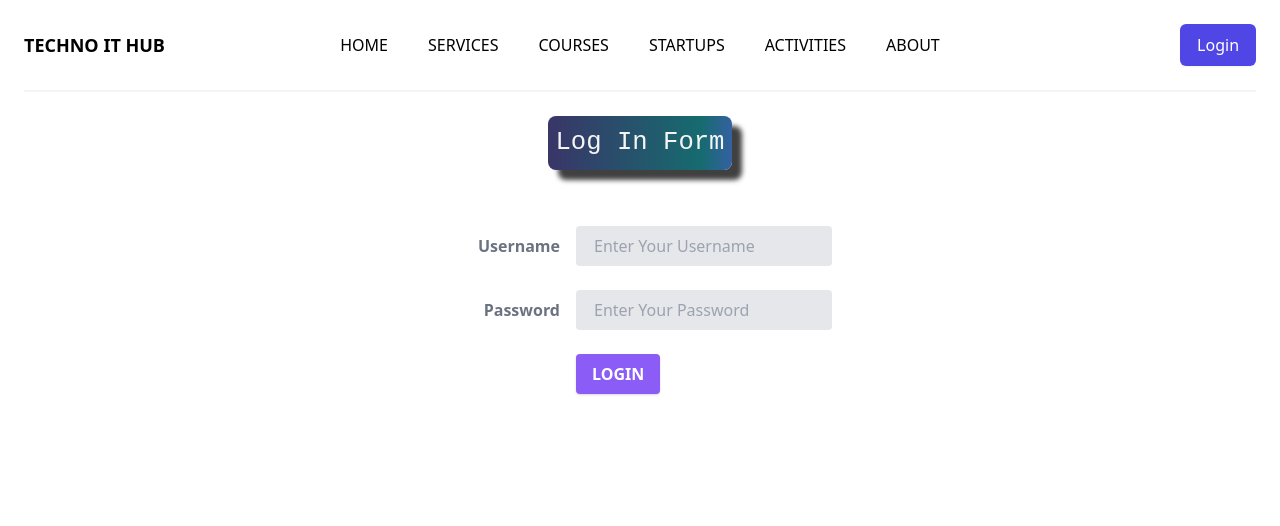
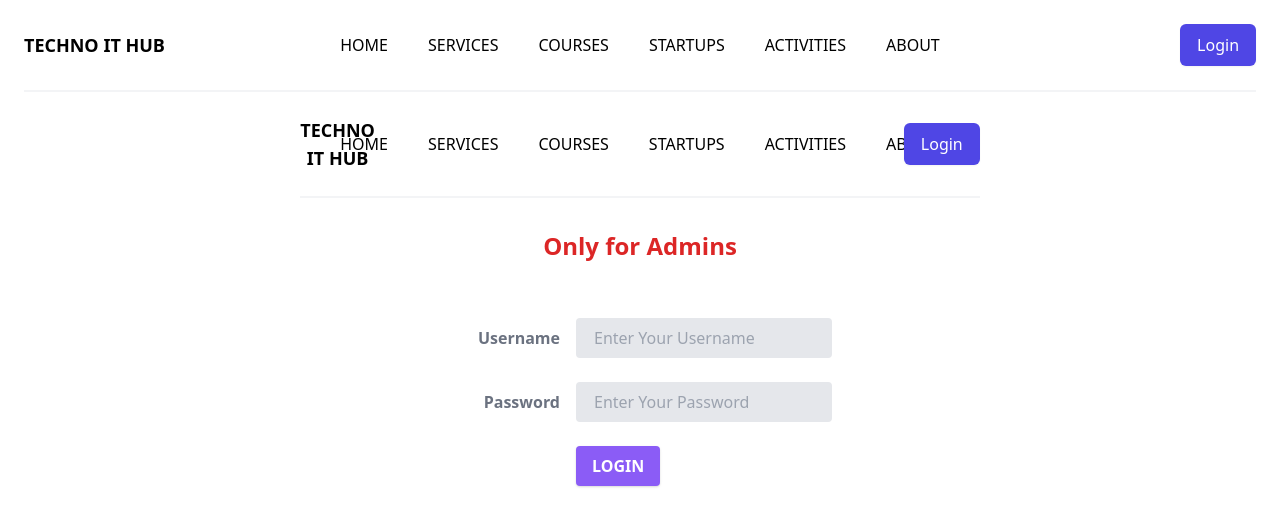
Before and after one commit to vibenr/tih-react-final, a React (Create React App) app: page /login in a window 1280 px wide. Shown: the top 526 px of the page. Built offline with nearby package versions, Linux system fonts and the light colour scheme.

Commit message:
Image added

```diff
--- a/src/Components/Card/Card.js
+++ b/src/Components/Card/Card.js
@@ -10,7 +10,6 @@ function Card({ heading, source, paragraph, button, price }) {
             src={source}
             alt="Sunset in the mountains"
           />
-        <p className="font-bold text-3xl">{source}</p>
         </>
       )}
       <div className="h-full">
--- a/src/Components/Forms/form.js
+++ b/src/Components/Forms/form.js
@@ -2,37 +2,43 @@ import React, { useState } from 'react'
 import Header from '../PageHeading/PageHeading'
 import { Navigate } from 'react-router-dom'
 import axios from 'axios'
+import Heading from '../Header/Header'
 function Form({ heading }) {
   const [status, setstatus] = useState('501')
   const [username, setusername] = useState('')
   const [password, setpassword] = useState('')
 
-  const url = 'https://tih-backend.herokuapp.com/login/checkadmin'
-
   function login() {
-    let data = { username, password }
+    const data = { username, password }
     console.log(data)
 
-    axios.post(url, data).then((response) => {
-      console.log(response.status)
-      if (response.status === 200) {
-        setstatus('200')
-      }
-    })
+    axios
+      .post('https://tih-backend.herokuapp.com/login/checkadmin', data)
+      .then((response) => {
+        console.log(response.status)
+        if (response.status === 200) {
+          setstatus('200')
+        }
+      })
   }
 
   return (
     <>
-      {status === '200' && <Navigate to='/addform/data' />}
+      {status === '200' && <Navigate to="/addform/data" />}
 
       {status !== '200' && (
         <>
+          <Heading />
           <div className="grid place-items-center">
             <div className="flex justify-center">
               <Header pagname={heading} />
             </div>
 
-            <form className="w-full max-w-sm mt-14 md:p-x-8" onSubmit={login} method="POST">
+            <form
+              className="w-full max-w-sm mt-14 md:p-x-8"
+              onSubmit={login}
+              method="POST"
+            >
               <div className="md:flex md:items-center mb-6">
                 <div className="md:w-1/3">
                   <label
--- a/src/Components/LoginPage/Login.js
+++ b/src/Components/LoginPage/Login.js
@@ -1,15 +1,110 @@
-import React from "react";
+import React, { useState } from 'react'
 import Header from '../Header/Header'
+import axios from 'axios'
+import { Navigate } from 'react-router-dom'
+function Login() {
+  const [status, setstatus] = useState('501')
+  const [username, setusername] = useState('')
+  const [password, setpassword] = useState('')
 
-import Form from "../Forms/form";
-function Login(){
+  const url = 'https://tih-backend.herokuapp.com/checkadmin'
 
+  function login(e) {
+      e.preventDefault()
+    let data = { username, password }
+    console.log(data)
 
-    return (
-        <div>
+    axios.post(url, data).then((response) => {
+      console.log(response.status)
+      if (response.status === 200) {
+        setstatus('200')
+      }
+    })
+  }
+
+  return (
+    <>
+      <div>
         <Header />
-        <Form heading="Log In Form"/>
-        </div>
-    )
-    }
-    export default Login;
+      </div>
+      {status === '200' && <Navigate to="/addform/data" />}
+
+      {status !== '200' && (
+        <>
+          <div className="grid place-items-center">
+            <div className="flex justify-center">
+              <Header pagname="LOGIN FORM" />
+            </div>
+            <p className="text-center font-bold text-2xl text-red-600 mt-8">
+              Only for Admins
+            </p>
+            <form
+              className="w-full max-w-sm mt-14 md:p-x-8"
+              onSubmit={(e)=>{login(e)}}
+              method="POST"
+            >
+              <div className="md:flex md:items-center mb-6">
+                <div className="md:w-1/3">
+                  <label
+                    className="block text-gray-500 font-bold md:text-right mb-1 md:mb-0 pr-4"
+                    for="inline-full-name"
+                  >
+                    Username
+                  </label>
+                </div>
+                <div className="md:w-2/3">
+                  <input
+                    className="bg-gray-200 appearance-none border-2 border-gray-200 rounded w-full py-2 px-4 text-gray-700 leading-tight focus:outline-none focus:bg-white focus:border-purple-500"
+                    name="username"
+                    type="text"
+                    value={username}
+                    required
+                    onChange={(e) => {
+                      setusername(e.target.value)
+                    }}
+                    placeholder="Enter Your Username"
+                  />
+                </div>
+              </div>
+              <div className="md:flex md:items-center mb-6">
+                <div className="md:w-1/3">
+                  <label
+                    className="block text-gray-500 font-bold md:text-right mb-1 md:mb-0 pr-4"
+                    for="inline-password"
+                  >
+                    Password
+                  </label>
+                </div>
+                <div className="md:w-2/3">
+                  <input
+                    className="bg-gray-200 appearance-none border-2 border-gray-200 rounded w-full py-2 px-4 text-gray-700 leading-tight focus:outline-none focus:bg-white focus:border-purple-500"
+                    name="password"
+                    type="password"
+                    value={password}
+                    onChange={(e) => {
+                      setpassword(e.target.value)
+                    }}
+                    placeholder="Enter Your Password"
+                  />
+                </div>
+              </div>
+
+              <div className="md:flex md:items-center">
+                <div className="md:w-1/3"></div>
+                <div className=" flex justify-center">
+                  <button
+                    className="shadow bg-purple-500 hover:bg-purple-400 focus:shadow-outline focus:outline-none text-white font-bold py-2 px-4 rounded"
+                    type="submit"
+                  >
+                    LOGIN
+                  </button>
+                </div>
+              </div>
+            </form>
+          </div>
+        </>
+      )}
+    </>
+  )
+}
+export default Login
```
Lines whose indentation alone changed are shown as unchanged.
